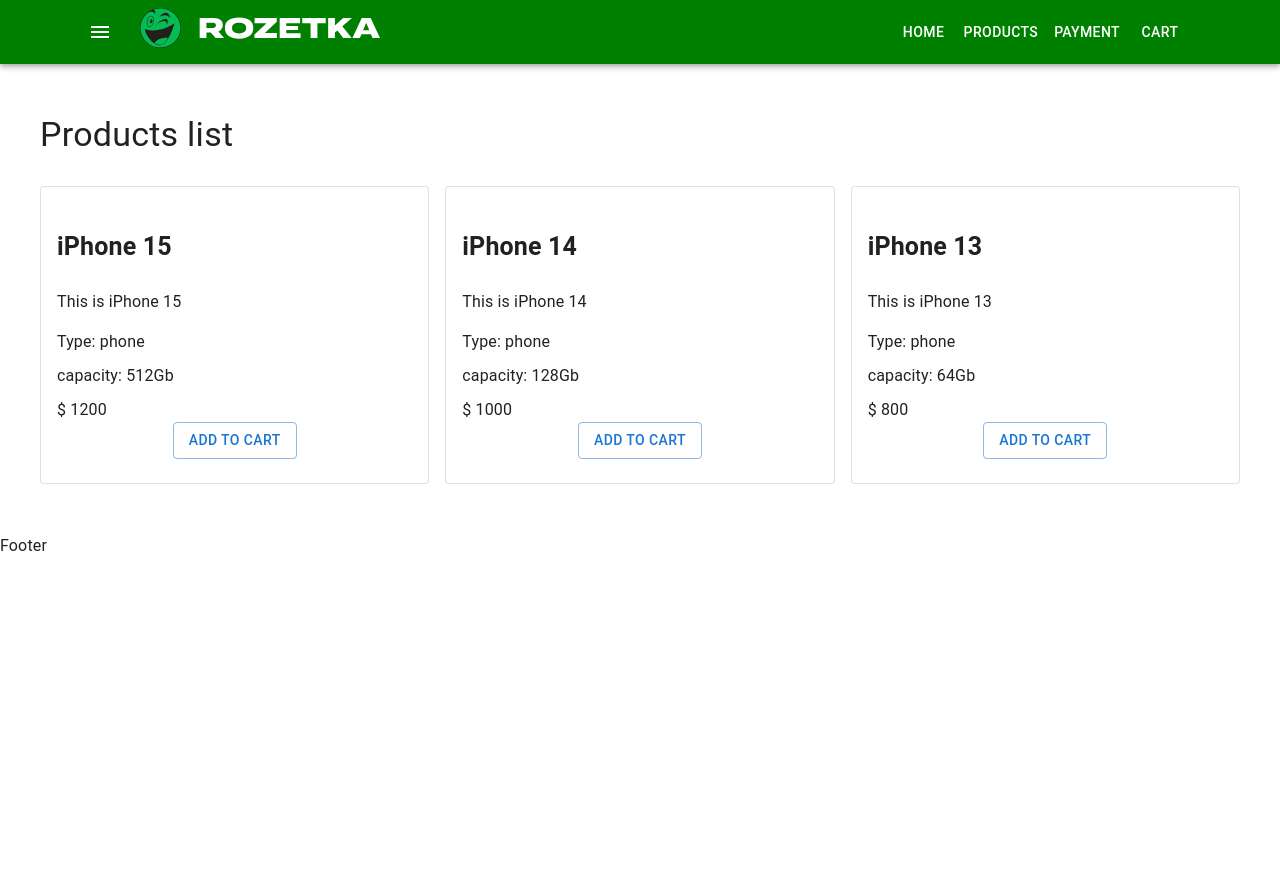
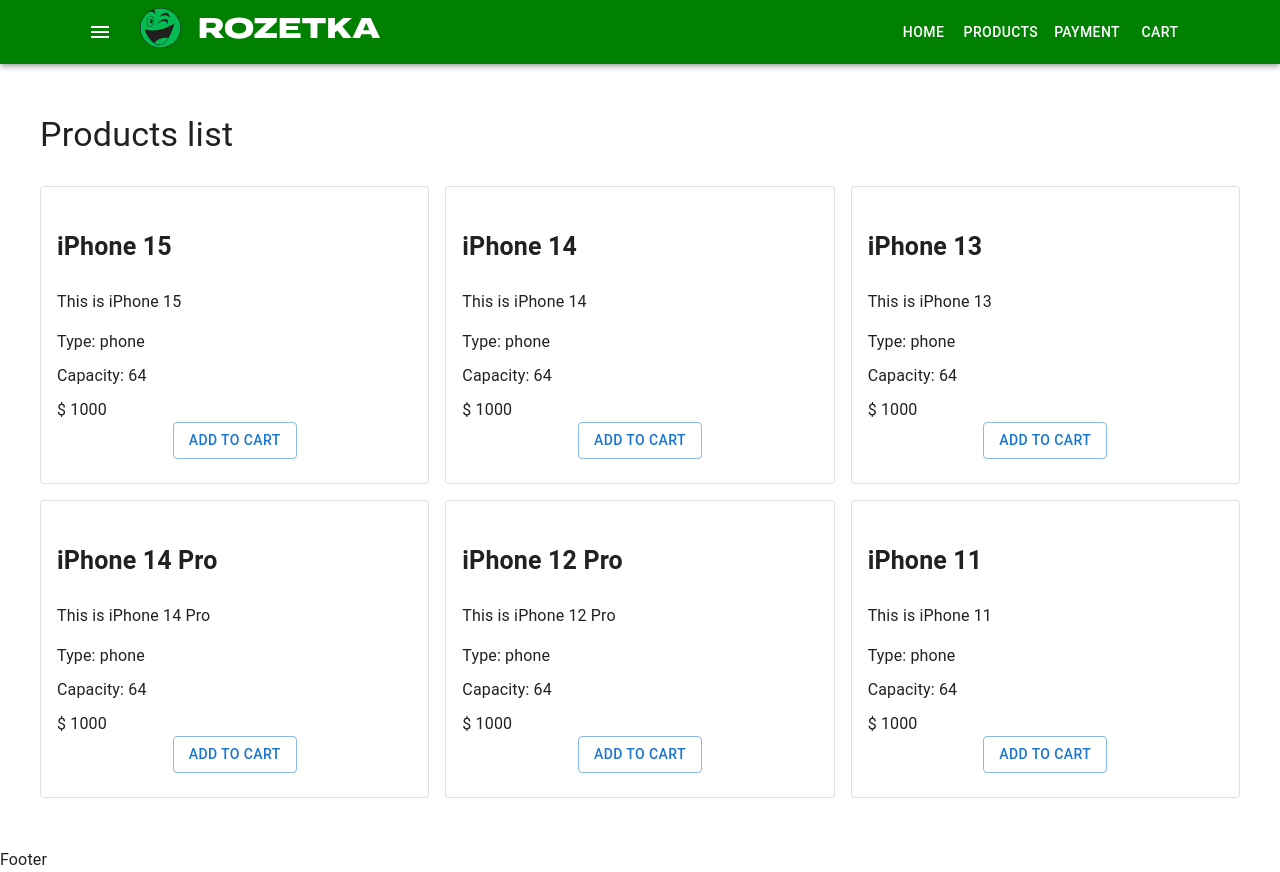
Before and after one commit to Vasyltsiun/shop-project-16.03, a React (Create React App) app: page / in a window 1280 px wide. Before the commit the page ends 800 px from the top, so only its background shows below. Built offline with nearby package versions, Linux system fonts and the light colour scheme.

Commit message:
створено масив з продуктами та функцію

```diff
--- a/src/components/Products/ProductListItem.tsx
+++ b/src/components/Products/ProductListItem.tsx
@@ -4,18 +4,25 @@
 type Props = {
     title: string
     description: string
+    type: string
     capacity: string
-    price: string
+    price: number
 }
-const ProductListItem = (props: Props) => {
+const ProductListItem = ({
+    title,
+    description,
+    type,
+    capacity,
+    price,
+}: Props) => {
     return (
         <Card variant="outlined" className="product-list-item">
             <CardContent>
-                <h3 className="product-title">{props.title}</h3>
-                <p className="product-description">{props.description}</p>
-                <div className="product-features">Type: phone</div>
-                <div className="product-features">{props.capacity}</div>
-                <div className="product-price">{props.price}</div>
+                <h3 className="product-title">{title}</h3>
+                <p className="product-description">{description}</p>
+                <div className="product-features">Type: {type}</div>
+                <div className="product-features">Capacity: {capacity}</div>
+                <div className="product-price">$ {price}</div>
                 <div className="btns-wrapper">
                     <Button variant="outlined">Add to cart</Button>
                 </div>
--- a/src/components/Products/ProductsList.tsx
+++ b/src/components/Products/ProductsList.tsx
@@ -1,5 +1,8 @@
 import { Grid, Typography } from '@mui/material'
 import ProductListItem from './ProductListItem'
+import { productsArrey } from 'utils/productsArrey'
+
+console.log(productsArrey)
 
 type Props = {}
 
@@ -17,30 +20,17 @@
                 Products list
             </Typography>
             <Grid container spacing={2}>
-                <Grid item xs={12} sm={6} lg={4}>
-                    <ProductListItem
-                        title="iPhone 15"
-                        description="This is iPhone 15"
-                        capacity="capacity: 512Gb"
-                        price="$ 1200"
-                    />
-                </Grid>
-                <Grid item xs={12} sm={6} lg={4}>
-                    <ProductListItem
-                        title="iPhone 14"
-                        description="This is iPhone 14"
-                        capacity="capacity: 128Gb"
-                        price="$ 1000"
-                    />
-                </Grid>
-                <Grid item xs={12} sm={6} lg={4}>
-                    <ProductListItem
-                        title="iPhone 13"
-                        description="This is iPhone 13"
-                        capacity="capacity: 64Gb"
-                        price="$ 800"
-                    />
-                </Grid>
+                {productsArrey.map((product, i) => (
+                    <Grid item xs={12} sm={6} lg={4} key={i}>
+                        <ProductListItem
+                            title={product.title}
+                            description={product.description}
+                            type={product.type}
+                            capacity={product.capacity}
+                            price={product.price}
+                        />
+                    </Grid>
+                ))}
             </Grid>
         </>
     )
--- /dev/null
+++ b/src/utils/productsArrey.ts
@@ -0,0 +1,55 @@
+
+
+
+type Product = {
+    title: string
+    description: string
+    type: string
+    capacity: string
+    price: number
+}
+
+export const productsArrey: Product[] =[
+    {
+        title: 'iPhone 15',
+        description: 'This is iPhone 15',
+        type: 'phone',
+        capacity: '64',
+        price: 1000,
+    },
+    {
+        title: 'iPhone 14',
+        description: 'This is iPhone 14',
+        type: 'phone',
+        capacity: '64',
+        price: 1000,
+    },
+    {
+        title: 'iPhone 13',
+        description: 'This is iPhone 13',
+        type: 'phone',
+        capacity: '64',
+        price: 1000,
+    },
+    {
+        title: 'iPhone 14 Pro',
+        description: 'This is iPhone 14 Pro',
+        type: 'phone',
+        capacity: '64',
+        price: 1000,
+    },
+    {
+        title: 'iPhone 12 Pro',
+        description: 'This is iPhone 12 Pro',
+        type: 'phone',
+        capacity: '64',
+        price: 1000,
+    },
+    {
+        title: 'iPhone 11',
+        description: 'This is iPhone 11',
+        type: 'phone',
+        capacity: '64',
+        price: 1000,
+    },
+]
```
